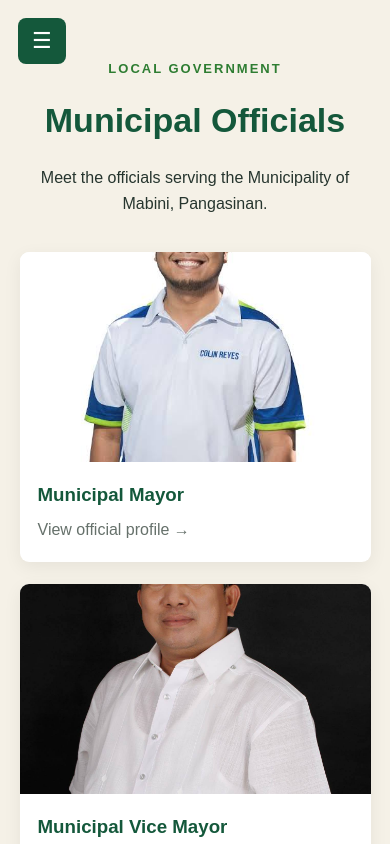
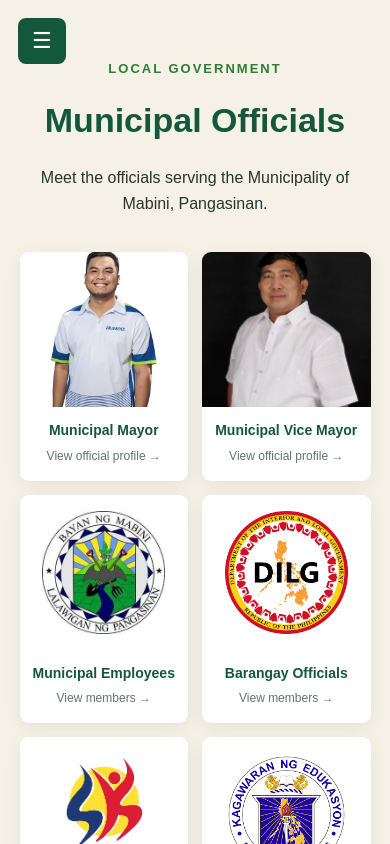
Before and after one commit to jellalzscarlet-prog/mabini_website, a React (Vite) app: page /officials in a window 390 px wide. Shown: the top 844 px of the page. Built offline with nearby package versions, Linux system fonts and the light colour scheme; no server answers.

Commit message:
Fix alignment for officials

```diff
--- a/src/pages/Officials.jsx
+++ b/src/pages/Officials.jsx
@@ -52,13 +52,14 @@ export default function Officials() {
         </p>
       </div>
 
-      <div className="cards">
+      <div className="cards officials-grid">
         {groups.map(([title, img, to]) => (
           <Link
             to={to}
-            className="card member-card"
+            className="card member-card officials-card"
             key={title}
           >
+            <div className="officials-image-wrapper">
               <img
                 className={
                   title.includes("Mayor") ? "" : "logo"
@@ -66,6 +67,7 @@ export default function Officials() {
                 src={`/images/${img}`}
                 alt={title}
               />
+            </div>
 
             <div className="card-body">
               <h3>{title}</h3>
--- a/src/style.css
+++ b/src/style.css
@@ -1035,3 +1035,105 @@ footer p {
     align-items: flex-start;
   }
 }
+
+/* =========================
+   MUNICIPAL OFFICIALS CARDS
+========================= */
+
+.officials-grid {
+  align-items: stretch;
+}
+
+.officials-card {
+  display: flex;
+  flex-direction: column;
+  text-align: center;
+  height: 100%;
+}
+
+.officials-image-wrapper {
+  width: 100%;
+  height: 210px;
+  display: flex;
+  justify-content: center;
+  align-items: center;
+  overflow: hidden;
+  background: #fff;
+}
+
+.officials-image-wrapper img {
+  display: block;
+  width: 100%;
+  height: 100%;
+  object-fit: cover;
+  object-position: center center;
+}
+
+.officials-image-wrapper img.logo {
+  width: 100%;
+  height: 100%;
+  padding: 24px;
+  object-fit: contain;
+  object-position: center;
+}
+
+.officials-card .card-body {
+  flex: 1;
+  display: flex;
+  flex-direction: column;
+  justify-content: center;
+  align-items: center;
+  padding: 18px 12px;
+}
+
+.officials-card .card-body h3 {
+  text-align: center;
+  overflow-wrap: anywhere;
+}
+
+.officials-card .card-body p {
+  text-align: center;
+}
+
+/* MOBILE VIEW */
+@media (max-width: 600px) {
+  .officials-grid {
+    grid-template-columns: repeat(2, minmax(0, 1fr));
+    gap: 14px;
+  }
+
+  .officials-image-wrapper {
+    height: 155px;
+  }
+
+  .officials-image-wrapper img {
+    object-position: center center;
+  }
+
+  .officials-image-wrapper img.logo {
+    padding: 16px;
+  }
+
+  .officials-card .card-body {
+    padding: 14px 8px;
+  }
+
+  .officials-card .card-body h3 {
+    font-size: 14px;
+    line-height: 1.4;
+  }
+
+  .officials-card .card-body p {
+    font-size: 12px;
+  }
+}
+
+@media (max-width: 360px) {
+  .officials-grid {
+    grid-template-columns: 1fr;
+  }
+
+  .officials-image-wrapper {
+    height: 200px;
+  }
+}
```
Lines whose indentation alone changed are shown as unchanged.
